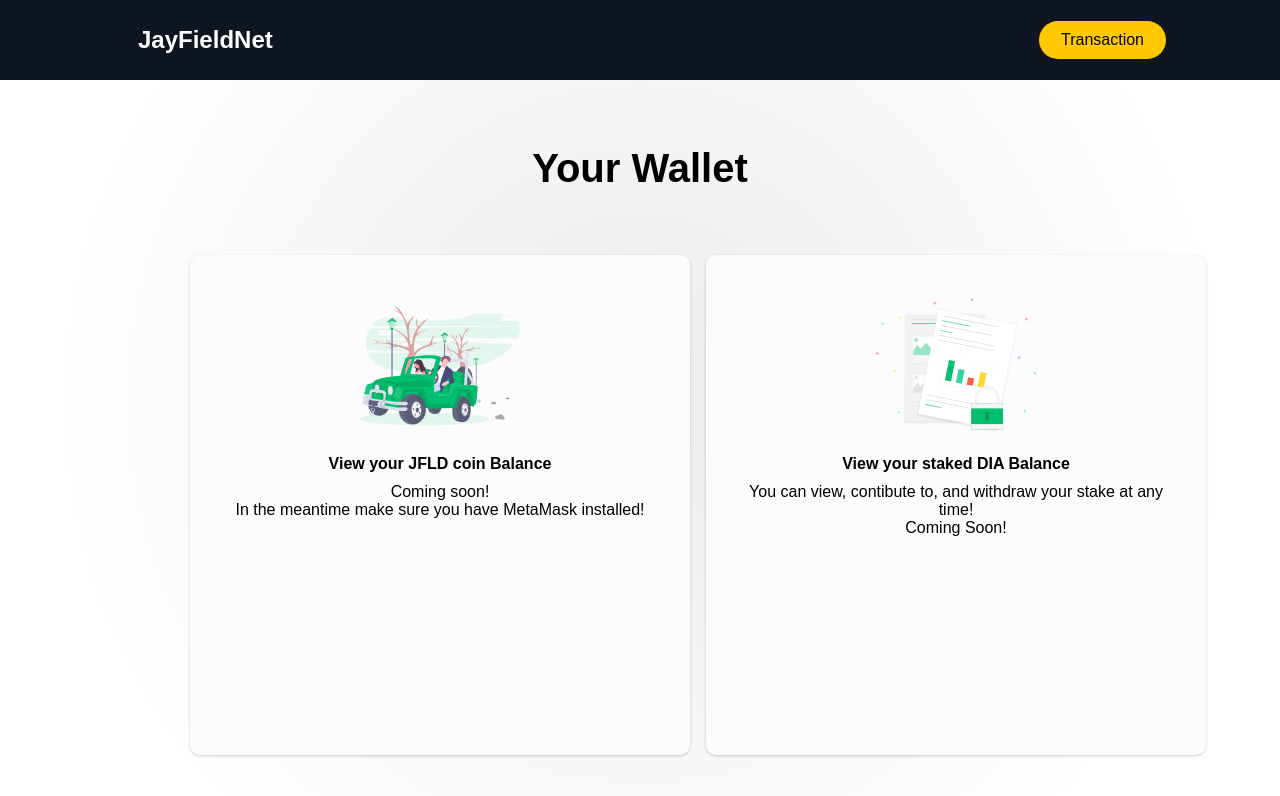
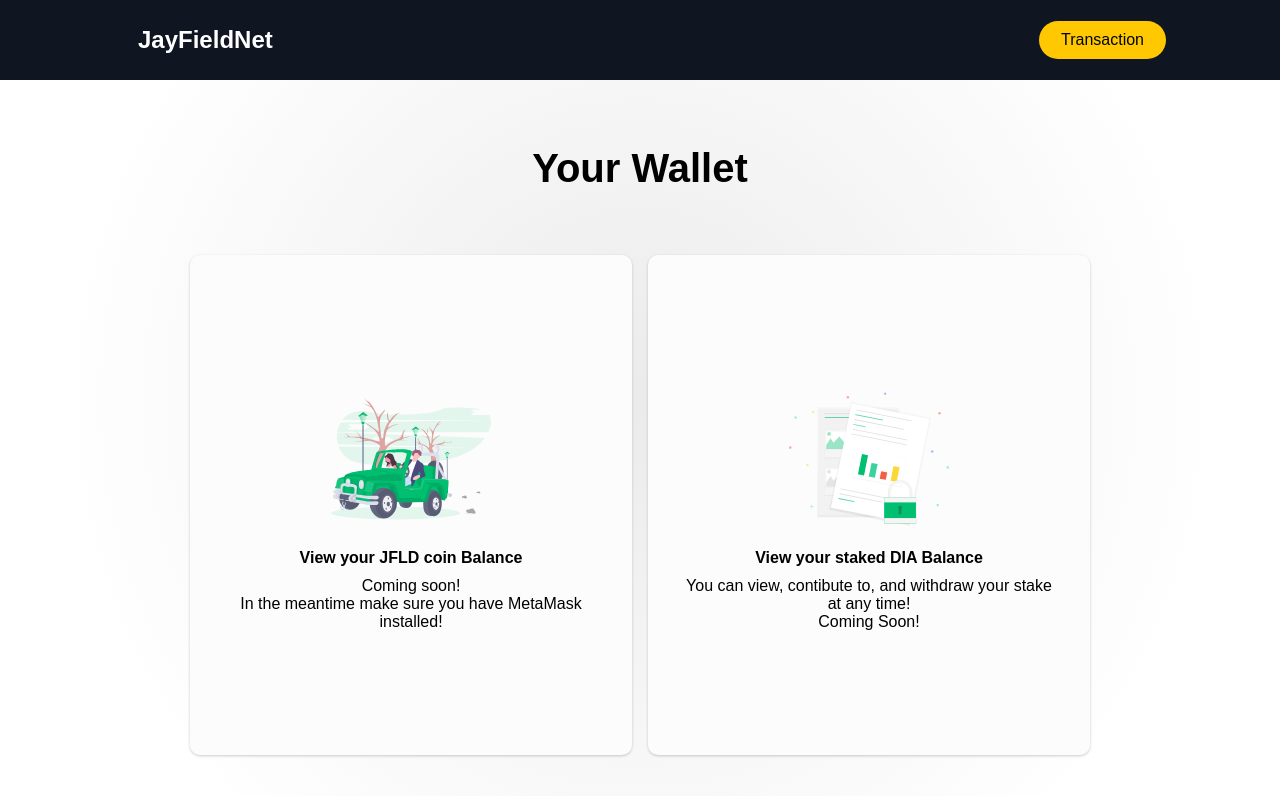
Before and after one commit to tena4881/jayfieldnetbeta, a React (Create React App) app: page /signin in a window 1280 px wide. Shown: the top 796 px of the page. Built offline with nearby package versions, Linux system fonts and the light colour scheme; the HTML template or start-up script is replaced by a standard one; a web font is replaced by a local one; what web3 would draw is missing.

Commit message:
fixed styling

```diff
--- a/src/components/Exchange/ExchangeElements.js
+++ b/src/components/Exchange/ExchangeElements.js
@@ -3,7 +3,7 @@ import styled from 'styled-components';
 export const ExchangeContainer = styled.div`
   height: 800px;
   display: flex;
-
+  width: 100%;
   flex-direction: column;
   justify-content: center;
   align-items: center;
@@ -15,9 +15,8 @@ export const ExchangeContainer = styled.div`
     height: 1100px;
   }
 
-  @media screen and (max-width: 480px) {
+  @media screen and (max-width: 375px) {
     transition: 0.8s all ease;
-    height: 1300px;
   }
 
 `;
@@ -36,7 +35,7 @@ export const ExchangeWrapper = styled.div`
     grid-template-columns: 1fr;
   }
 
-  @media screen and (max-width: 768px) {
+  @media screen and (max-width: 375px) {
     grid-template-columns: 1fr;
     padding: 0 10px;
   }
@@ -47,15 +46,17 @@ export const ExchangeCard = styled.div`
   display: flex;
   background: #fcfcfc;
   min-height:  500px;
-  min-width:  500px;
+  min-width:  100%;
   flex-direction: column;
-  justify-content: flex-start;
+  justify-content: center;
   align-items: center;
   border-radius: 10px;
   max-height: 800px;
   padding: 30px;
   box-shadow: 0 1px 3px rgba(0, 0, 0, 0.2);
   transition: all 0.2s ease-in-out;
+
+
 
   &:hover {
     transform: scale(1.02);
--- a/src/components/Exchange/index.js
+++ b/src/components/Exchange/index.js
@@ -21,6 +21,7 @@ const Exchange = () => {
           <ExchangeIcon src={Icon1} />
           <ExchangeH2>View your JFLD coin Balance</ExchangeH2>
           <ExchangeP>
+
             Coming soon! <br></br>
             In the meantime make sure you have MetaMask installed!
           </ExchangeP>
--- a/src/components/InfoSection/Data.js
+++ b/src/components/InfoSection/Data.js
@@ -1,4 +1,4 @@
-import Icon1 from '../../images/svg-1.svg';
+import Icon1 from '../../images/collab.svg';
 import Icon2 from '../../images/svg-3.svg';
 import Icon3 from '../../images/svg-5.svg';
 
```
Also changed, not shown: src/images/collab.svg (added), 1 other file (tests, documents, lock files or other folders).
